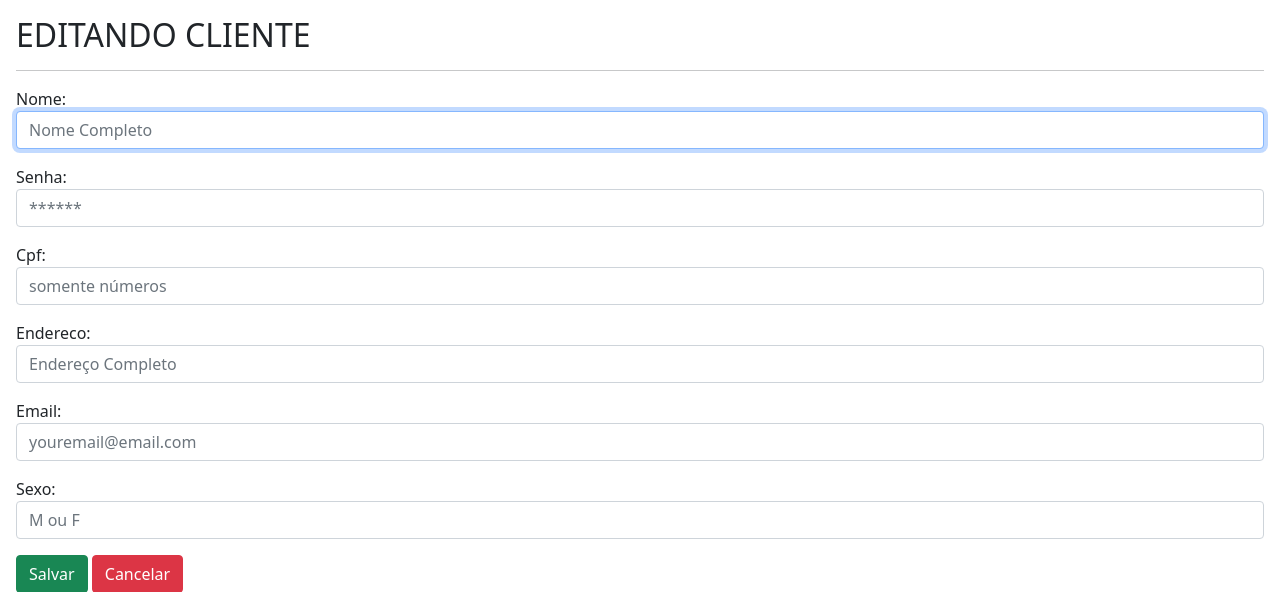
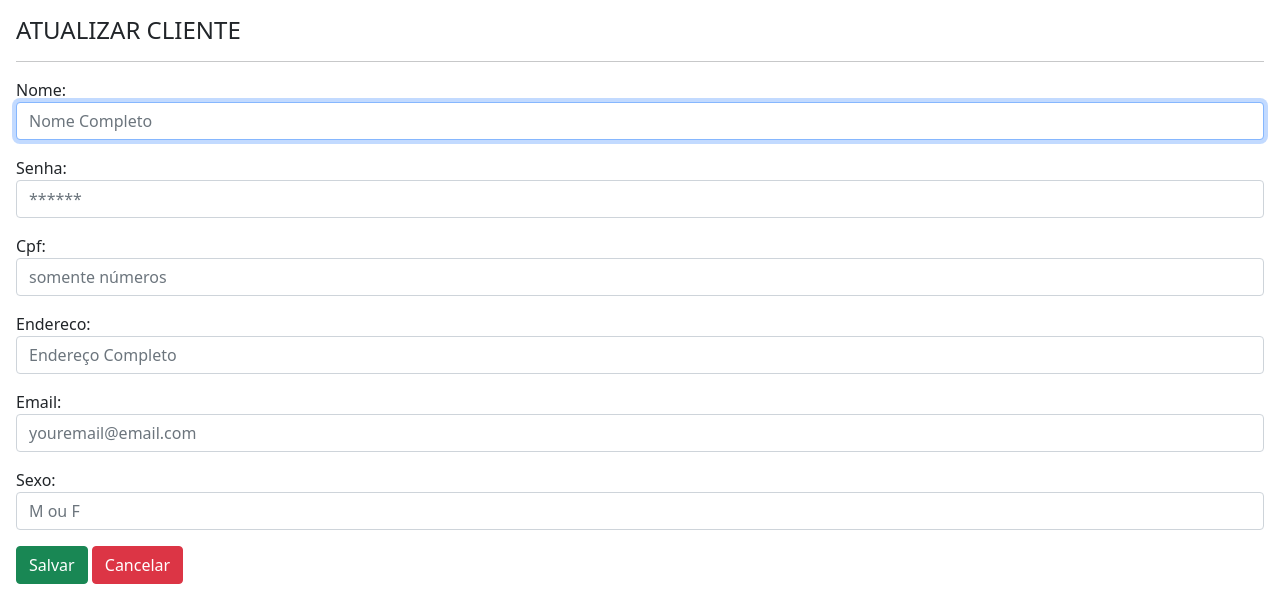
Before and after one commit to AlannKPerini/MODELO-CRUD-EDITORA, a Django app: template core/templates/portal/cliente_edit .html in a window 1280 px wide. Shown: the part 60-652 px from the top of the page. Run offline with Django 4.2, Linux system fonts and the light colour scheme; the template is opened without the code that fills it: values that come from a table or form of the project are taken from there, others are empty; some libraries are stand-ins or nearby versions.

Commit message:
commit client

```diff
--- a/core/forms.py
+++ b/core/forms.py
@@ -1,6 +1,7 @@
 from django import forms
 
-from core.models import Autor, Cliente
+from core.models import Autor
+from core.models import Cliente
 
 class AutorForm(forms.ModelForm):
     class Meta:
--- a/core/templates/portal/cliente_edit .html
+++ b/core/templates/portal/cliente_edit .html
@@ -2,13 +2,14 @@
 
 {% block content %}
     <div class="card-body">
-        <h2>EDITANDO CLIENTE</h2>
+        <h4>ATUALIZAR CLIENTE </h4>
         <hr>
-        <form action="{% url 'cliente_edit' cliente %}" method="post">
+        <form action="{% url 'cliente_edit' %}" method="post">
             {% csrf_token %}
             {{ form.as_p }}
-            <button class="btn btn-success" type="submit">Salvar</button>
+            <button class="btn  btn-success" type="submit">Salvar</button>
             <a href="{% url 'cliente' %}" class="btn btn-danger">Cancelar</a>
         </form>
+
     </div>
 {% endblock %}
--- a/editora/urls.py
+++ b/editora/urls.py
@@ -11,11 +11,11 @@ urlpatterns = [
     path('autor/delete/<int:autor_pk>', views.autor_delete, name='autor_delete'),
 
     # url dos clientes
-
+    path('', views.home, name='home'),
     path('cliente/', views.cliente, name='cliente'),
     path('cliente/add/', views.cliente_add, name='cliente_add'),
-    path('cliente/edit/<int:cliente_pk>', views.cliente_edit, name='cliente_edit'),
-    path('cliente/delete/<int:cliente_pk>', views.cliente_delete, name='cliente_delete'),
+    path('cliente/edit/<int:cliente_pk>', views.cliente_edit, name = 'cliente_edit'),
+    path('cliente/delete/<int:cliente_pk>', views.cliente_delete, name = 'cliente_delete'),
 
 
     #  path('dashboard/', views.dashboard, name='dashboard'),
```
Also changed, not shown: core/views.py (+2 -14 lines).
